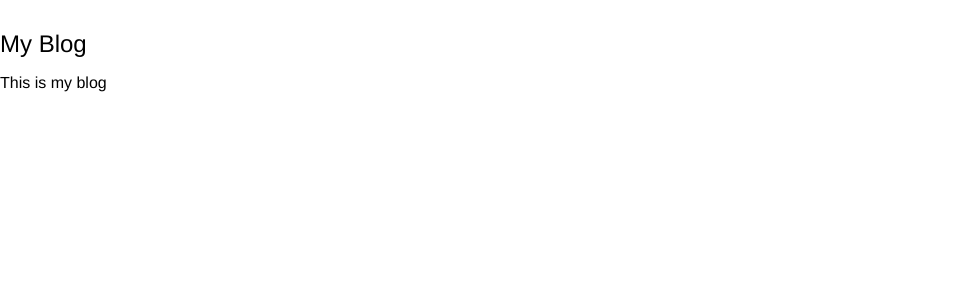
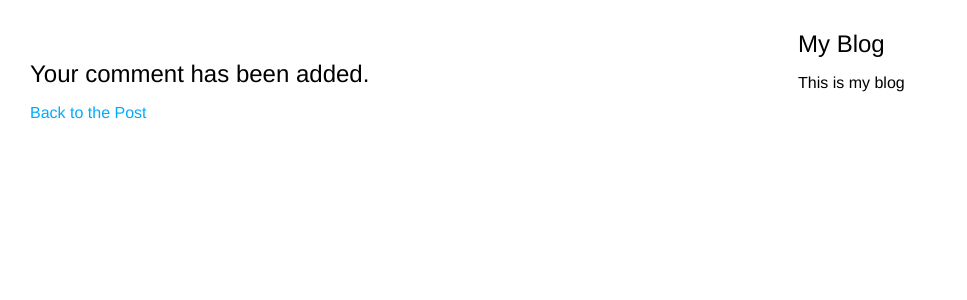
Before and after one commit to NaveenKumarReddy8/DjangoDive, a Django app: template blog/templates/blog/post/comment.html in a window 1280 px wide. Shown: the top 300 px of the page, without its empty margins (0-967 px from the left). Run offline with Django 5.2, Linux system fonts and the light colour scheme; the template is opened without the code that fills it: values that come from a table or form of the project are taken from there, others are empty; tables that the repository leaves empty hold one stand-in row (values such as "Sample post").

Commit message:
Day 5 completed

```diff
--- a/blog/templates/blog/post/comment.html
+++ b/blog/templates/blog/post/comment.html
@@ -3,5 +3,12 @@
     Add a comment
 {% endblock title %}
 {% block content %}
-
+    {% if comment %}
+        <h2>Your comment has been added.</h2>
+        <p>
+            <a href="{{ post.get_absolute_url }}">Back to the Post</a>
+        </p>
+    {% else %}
+        {% include "blog/post/includes/comment_form.html" %}
+    {% endif %}
 {% endblock content %}
--- a/blog/templates/blog/post/includes/comment_form.html
+++ b/blog/templates/blog/post/includes/comment_form.html
@@ -1,6 +1,8 @@
 <h2>Add a new comment</h2>
 <form action="{% url 'blog:post_comment' post.id %}" method="post">
-    {{ form.as_p }}
+    <div class="left">{{ form.name.as_field_group }}</div>
+    <div class="left">{{ form.email.as_field_group }}</div>
+    {{ form.body.as_field_group }}
     {% csrf_token %}
     <p>
         <input type="submit" value="Add Comment">
--- a/blog/views.py
+++ b/blog/views.py
@@ -40,10 +40,12 @@ def post_detail(
         slug=post,
         status=Post.Status.PUBLISHED,
     )
+    comments = post.comments.filter(active=True)
+    form = CommentForm()
     return render(
         request=request,
         template_name="blog/post/detail.html",
-        context={"post": post},
+        context={"post": post, "comments": comments, "form": form},
     )
 
 
```
Also changed, not shown: blog/templates/blog/post/detail.html (+12 -0 lines).
